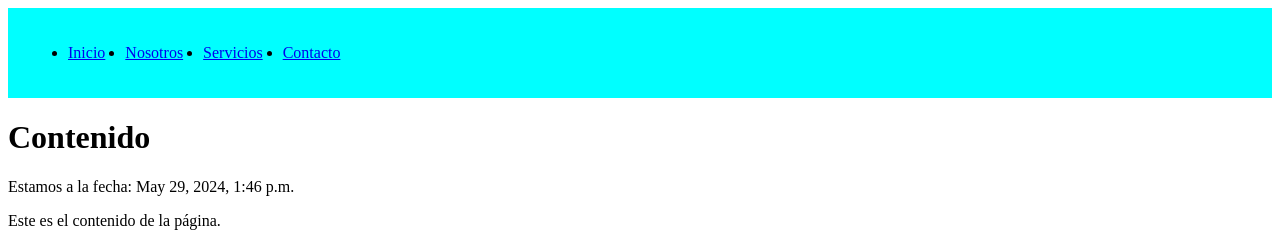
After one commit to ariztegui8/app-django, a Django app: page /contenido/ in a window 1280 px wide. The commit adds this page. Shown: the top 243 px of the page. Run offline with Django 5.2, Linux system fonts and the light colour scheme.

Commit message:
add template padre e hijos

```diff
--- /dev/null
+++ b/proyecto1/template/base.html
@@ -0,0 +1,19 @@
+<!DOCTYPE html>
+<html lang="en">
+<head>
+    <meta charset="UTF-8">
+    <meta name="viewport" content="width=device-width, initial-scale=1.0">
+    <title>{% block title %} {% endblock %}</title>
+</head>
+<body>
+   <div>
+       {% include 'navbar.html' %}
+
+        {% block content %} {% endblock %}
+
+        <footer style="background-color: brown; padding: 50px;">
+            <p>Este es el footer</p>
+        </footer>
+   </div>
+</body>
+</html>
--- /dev/null
+++ b/proyecto1/template/contenido.html
@@ -0,0 +1,10 @@
+{% extends 'base.html' %}
+
+{% block title %}Contenido{% endblock %}
+
+{% block content %}
+    <h1>Contenido</h1>
+    <p>Estamos a la fecha: {{fecha_actual}}</p>
+    <p>Este es el contenido de la página.</p>
+    <iframe width="707" height="383" src="https://www.youtube.com/embed/d1-UX6aR_TM" title="Curso Django. Plantillas VI. Herencia de plantillas. Vídeo 10" frameborder="0" allow="accelerometer; autoplay; clipboard-write; encrypted-media; gyroscope; picture-in-picture; web-share" referrerpolicy="strict-origin-when-cross-origin" allowfullscreen></iframe>
+{% endblock %}
--- a/proyecto1/template/navbar.html
+++ b/proyecto1/template/navbar.html
@@ -7,8 +7,8 @@
 </head>
 <body>
     <header>
-        <nav>
-            <ul>
+        <nav style="background-color: aqua; padding: 20px;">
+            <ul style="display: flex; gap: 20px;">
                 <li><a href="#">Inicio</a></li>
                 <li><a href="#">Nosotros</a></li>
                 <li><a href="#">Servicios</a></li>
--- a/proyecto1/template/template1.html
+++ b/proyecto1/template/template1.html
@@ -9,7 +9,6 @@
 <body>
     <body>
       <div class="container">
-        {% include "navbar.html" %}
         <h1 class="title">Plantilla 1</h1>
         <p>Este es el contenido de la plantilla 1</p>
         <p>El contenido de la página se mostrará la fecha {{fecha_actual.day}}-{{fecha_actual.month}}-{{fecha_actual.year}}</p>
--- a/proyecto1/urls.py
+++ b/proyecto1/urls.py
@@ -16,9 +16,12 @@ Including another URLconf
 """
 from django.contrib import admin
 from django.urls import path
-from proyecto1.views import saludo
+from proyecto1.views import saludo, contenido, contenido2
+
 
 urlpatterns = [
     path('admin/', admin.site.urls),
     path('saludo/', saludo),
+    path('contenido/', contenido),
+     path('contenido2/', contenido2),
 ]
--- a/proyecto1/views.py
+++ b/proyecto1/views.py
@@ -20,20 +20,6 @@ def saludo(request):
 
     fecha_actual= datetime.datetime.now()
 
-    # doc_externo = open("C:/Users/jorge/Desktop/proyecto1/proyecto1/template/template1.html")
-
-    # plt = Template(doc_externo.read())
-
-    # doc_externo.close()
-
-    # doc_externo = get_template('template1.html')
-
-    # documento = doc_externo.render({
-    #     "nombre_persona": p1.nombre,
-    #     "apellido_persona": p1.apellido,
-    #     "fecha_actual": fecha_actual,
-    #     "numeros": numeros
-    # })
 
     return render(request, "template1.html", {
         "nombre_persona": p1.nombre,
@@ -41,3 +27,17 @@ def saludo(request):
         "fecha_actual": fecha_actual,
         "numeros": numeros
     })
+
+def contenido(request):
+
+    fecha_actual= datetime.datetime.now()
+
+    return render(request, "contenido.html", {
+         "fecha_actual": fecha_actual
+    })
+
+def contenido2(request):
+
+
+
+    return render(request, "contenido2.html")
```
Also changed, not shown: proyecto1/template/contenido2.html (added, +10 -0 lines).
